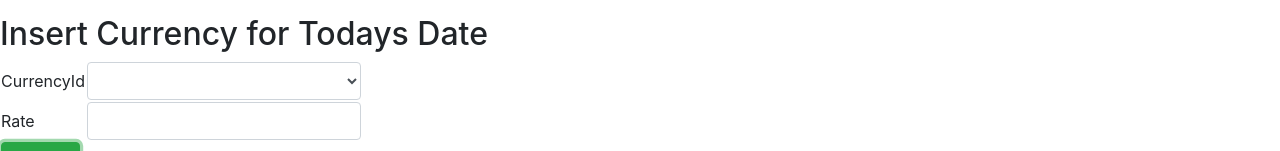
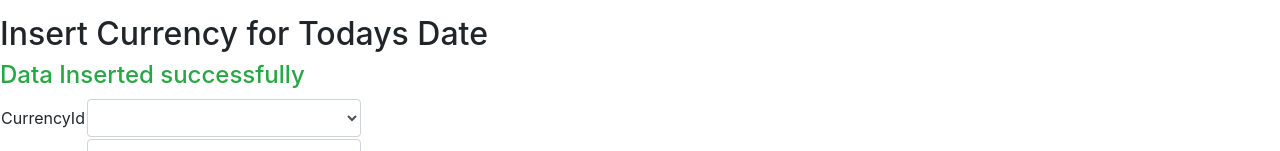
Before and after one commit to Rokadeshubham/angular-Currency-Converter, an Angular app: page / in a window 1280 px wide. Both pictures are taken after typing "5" into the empty fields and a click on the button "Submit". Shown: the part 140-291 px from the top of the page. Built offline with nearby package versions, Linux system fonts and the light colour scheme; no server answers.

Commit message:
2 files modified

```diff
--- a/src/app/app.component.html
+++ b/src/app/app.component.html
@@ -18,7 +18,7 @@
 
 <h2>Insert Currency for Todays Date</h2>
 <form [formGroup]="currencyForm" (ngSubmit)="onFormSubmit()">
-
+  <h4 *ngIf="showmessage" class="text-success">Data Inserted successfully</h4>
 <table>
   <tr>
   <td>CurrencyId</td>
@@ -46,7 +46,6 @@
 </form>
 
 
-
 <h2>Currency Convert</h2>
 <table>
   <tr >
--- a/src/app/app.component.ts
+++ b/src/app/app.component.ts
@@ -11,7 +11,7 @@ export class AppComponent  {
   name = 'Angular';
   public Curr = [];
   currencyForm:FormGroup;
-
+  showmessage:boolean=false;
 
 
   constructor(private formBuilder:FormBuilder, private _service:CurrencyService){
@@ -21,7 +21,7 @@ export class AppComponent  {
     let insert = this.currencyForm.value;
     this.createCurr(insert);
     this.currencyForm.reset();
-
+    this.showmessage=true;
 
   }
   datasave=true;
```
